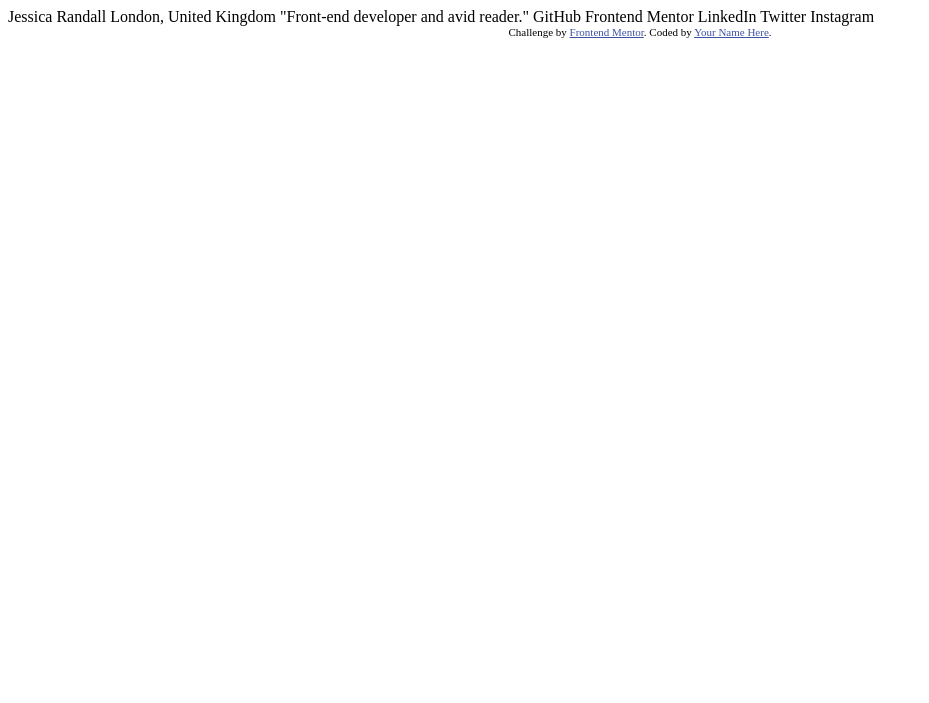
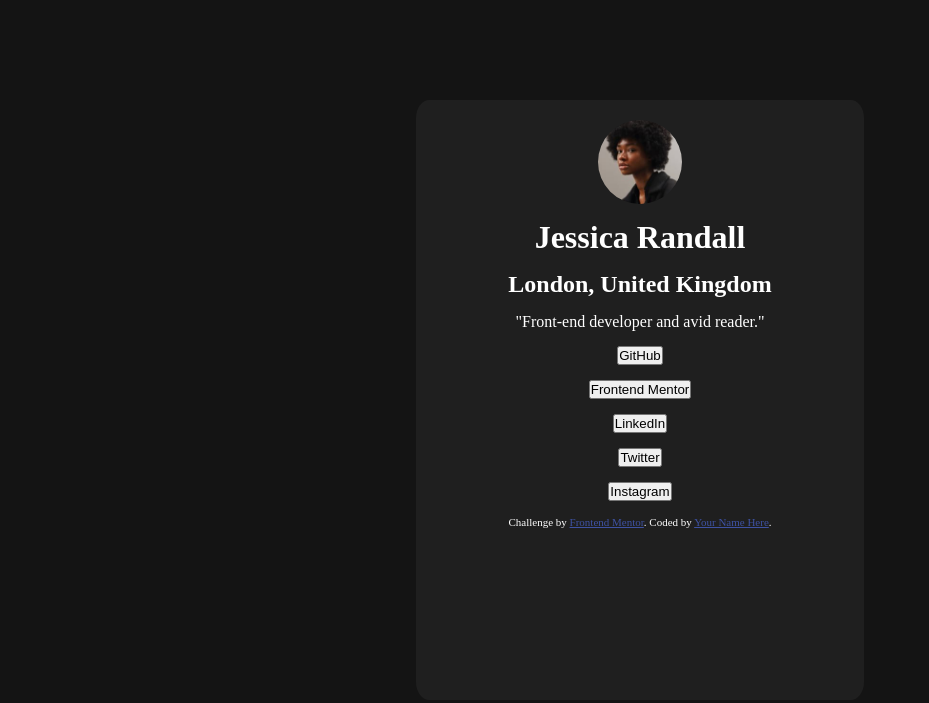
Before and after one commit to LuumiA/social-links-profile-main, a plain HTML site: page index.html in a window 1280 px wide. Shown: the whole page, without its empty margins (0-929 px from the left). Drawn offline with Linux system fonts and the light colour scheme.

Commit message:
rajout de bouton ,du style et de la photo de profil

```diff
--- a/index.html
+++ b/index.html
@@ -1,34 +1,41 @@
 <!DOCTYPE html>
 <html lang="en">
   <head>
-  <meta charset="UTF-8">
-  <meta name="viewport" content="width=device-width, initial-scale=1.0"> <!-- displays site properly based on user's device -->
-
-  <link rel="icon" type="image/png" sizes="32x32" href="./assets/images/favicon-32x32.png">
-
+    <meta charset="UTF-8" />
+    <meta name="viewport" content="width=device-width, initial-scale=1.0" />
+    <!-- displays site properly based on user's device -->
+    <link rel="stylesheet" href="style.css" />
+    <link
+      rel="icon"
+      type="image/png"
+      sizes="32x32"
+      href="./assets/images/favicon-32x32.png"
+    />
     <title>Frontend Mentor | Social links profile</title>
-
-  <!-- Feel free to remove these styles or customise in your own stylesheet 👍 -->
-  <style>
-    .attribution { font-size: 11px; text-align: center; }
-    .attribution a { color: hsl(228, 45%, 44%); }
-  </style>
   </head>
   <body>
-
-  Jessica Randall
-  London, United Kingdom
+    <div class="main_container">
+      <img
+        src="assets/images/avatar-jessica.jpeg"
+        alt="photo de profil de jessica rendall"
+      />
+      <h1>Jessica Randall</h1>
+      <h2>London, United Kingdom</h2>
       "Front-end developer and avid reader."
-
-  GitHub
+      <button aria-label="Visiter le GitHub de Jessica">GitHub</button>
+      <button aria-label="Visiter le FroàntEndMentor de Jessica">
         Frontend Mentor
-  LinkedIn
-  Twitter
-  Instagram
+      </button>
+      <button aria-label="Visiter le Linkedin de Jessica">LinkedIn</button>
+      <button aria-label="Visiter le Twitter de Jessica">Twitter</button>
+      <button aria-label="Visiter le Instagram de Jessica">Instagram</button>
 
       <div class="attribution">
-    Challenge by <a href="https://www.frontendmentor.io?ref=challenge" target="_blank">Frontend Mentor</a>.
-    Coded by <a href="#">Your Name Here</a>.
+        Challenge by
+        <a href="https://www.frontendmentor.io?ref=challenge" target="_blank"
+          >Frontend Mentor</a
+        >. Coded by <a href="#">Your Name Here</a>.
+      </div>
     </div>
   </body>
 </html>
```
Lines whose indentation alone changed are shown as unchanged.
